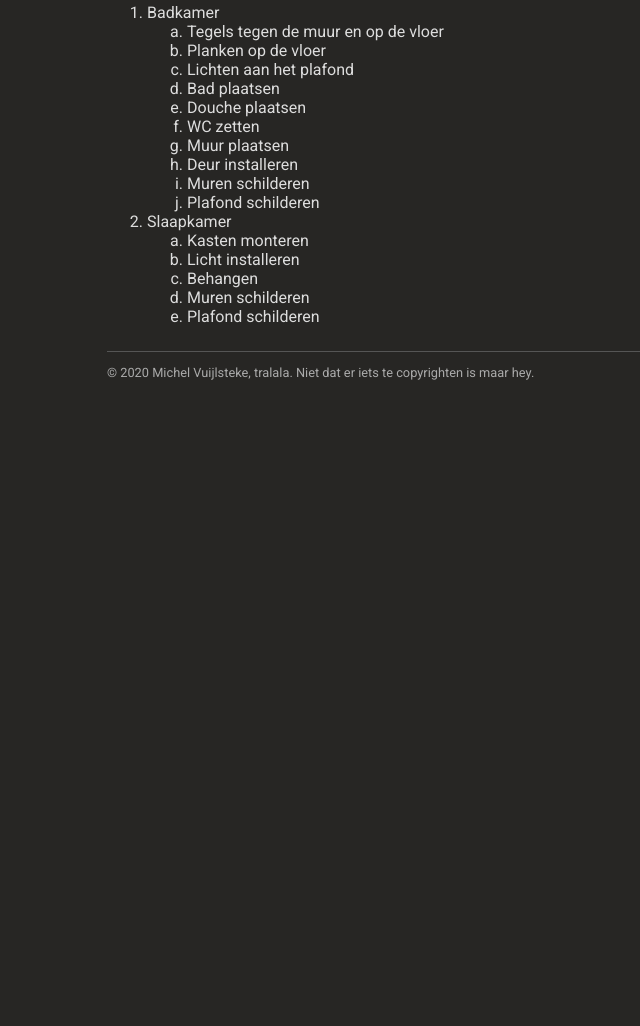
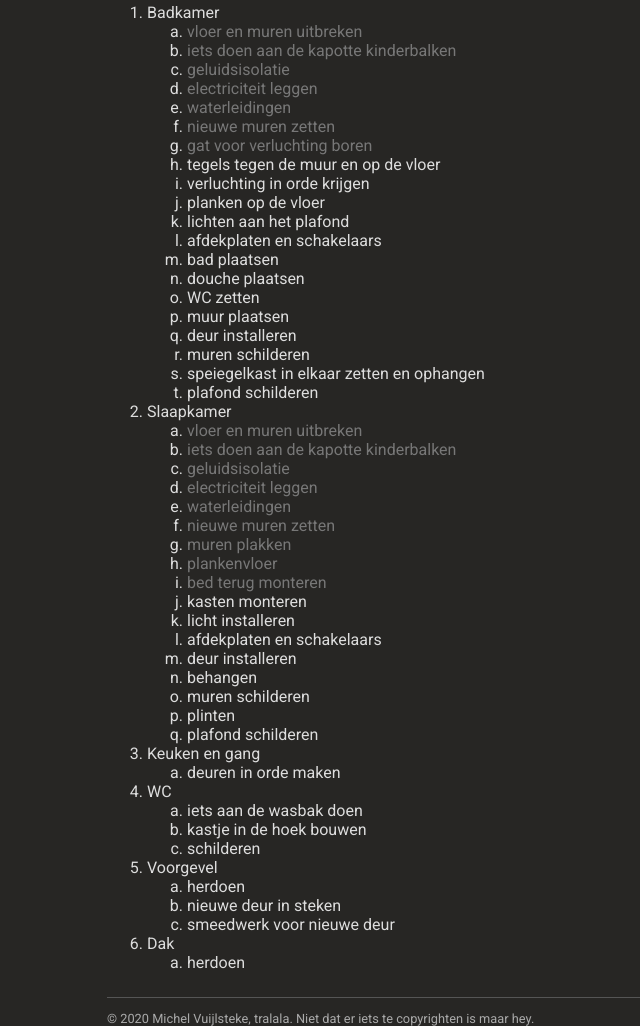
Before and after one commit to mvuijlst/moosedept, a plain HTML site: page public/huis/todo.html in a window 1280 px wide. Shown: the part 188-1214 px from the top of the page, without its empty margins (133-773 px from the left). Before the commit the page ends 800 px from the top, so only its background shows below. Drawn offline with Linux system fonts and the light colour scheme.

Commit message:
aangevuld

```diff
--- a/public/huis/todo.html
+++ b/public/huis/todo.html
@@ -10,6 +10,10 @@
         rel="stylesheet">
     <style>
         @import url('../styles.css');
+        s {
+            color: #777;
+            text-decoration: none;
+        }
     </style>
 </head>
 
@@ -27,25 +31,71 @@
     <ol>
         <li>Badkamer
             <ol type="a">
-                <li>Tegels tegen de muur en op de vloer</li>
-                <li>Planken op de vloer</li>
-                <li>Lichten aan het plafond</li>
-                <li>Bad plaatsen</li>
-                <li>Douche plaatsen</li>
+                <li><s>vloer en muren uitbreken</s></li>
+                <li><s>iets doen aan de kapotte kinderbalken</s></li>
+                <li><s>geluidsisolatie</s></li>
+                <li><s>electriciteit leggen</s></li>
+                <li><s>waterleidingen</s></li>
+                <li><s>nieuwe muren zetten</s></li>
+                <li><s>gat voor verluchting boren</s></li>
+                <li>tegels tegen de muur en op de vloer</li>
+                <li>verluchting in orde krijgen</li>
+                <li>planken op de vloer</li>
+                <li>lichten aan het plafond</li>
+                <li>afdekplaten en schakelaars</li>
+                <li>bad plaatsen</li>
+                <li>douche plaatsen</li>
                 <li>WC zetten</li>
-                <li>Muur plaatsen</li>
-                <li>Deur installeren</li>
-                <li>Muren schilderen</li>
-                <li>Plafond schilderen</li>
+                <li>muur plaatsen</li>
+                <li>deur installeren</li>
+                <li>muren schilderen</li>
+                <li>speiegelkast in elkaar zetten en ophangen</li>
+                <li>plafond schilderen</li>
             </ol>
         </li>
         <li>Slaapkamer
             <ol type="a">
-                <li>Kasten monteren</li>
-                <li>Licht installeren</li>
-                <li>Behangen</li>
-                <li>Muren schilderen</li>
-                <li>Plafond schilderen</li>
+                <li><s>vloer en muren uitbreken</s></li>
+                <li><s>iets doen aan de kapotte kinderbalken</s></li>
+                <li><s>geluidsisolatie</s></li>
+                <li><s>electriciteit leggen</s></li>
+                <li><s>waterleidingen</s></li>
+                <li><s>nieuwe muren zetten</s></li>
+                <li><s>muren plakken</s></li>
+                <li><s>plankenvloer</s></li>
+                <li><s>bed terug monteren</s></li>
+                <li>kasten monteren</li>
+                <li>licht installeren</li>
+                <li>afdekplaten en schakelaars</li>
+                <li>deur installeren</li>
+                <li>behangen</li>
+                <li>muren schilderen</li>
+                <li>plinten</li>
+                <li>plafond schilderen</li>
+            </ol>
+        </li>
+        <li>Keuken en gang
+            <ol type="a">
+                <li>deuren in orde maken</li>
+            </ol>
+        </li>
+        <li>WC
+            <ol type="a">
+                <li>iets aan de wasbak doen</li>
+                <li>kastje in de hoek bouwen</li>
+                <li>schilderen</li>
+            </ol>
+        </li>
+        <li>Voorgevel
+            <ol type="a">
+                <li>herdoen</li>
+                <li>nieuwe deur in steken</li>
+                <li>smeedwerk voor nieuwe deur</li>
+            </ol>
+        </li>
+        <li>Dak
+            <ol type="a">
+                <li>herdoen</li>
             </ol>
         </li>
     </ol>
```
